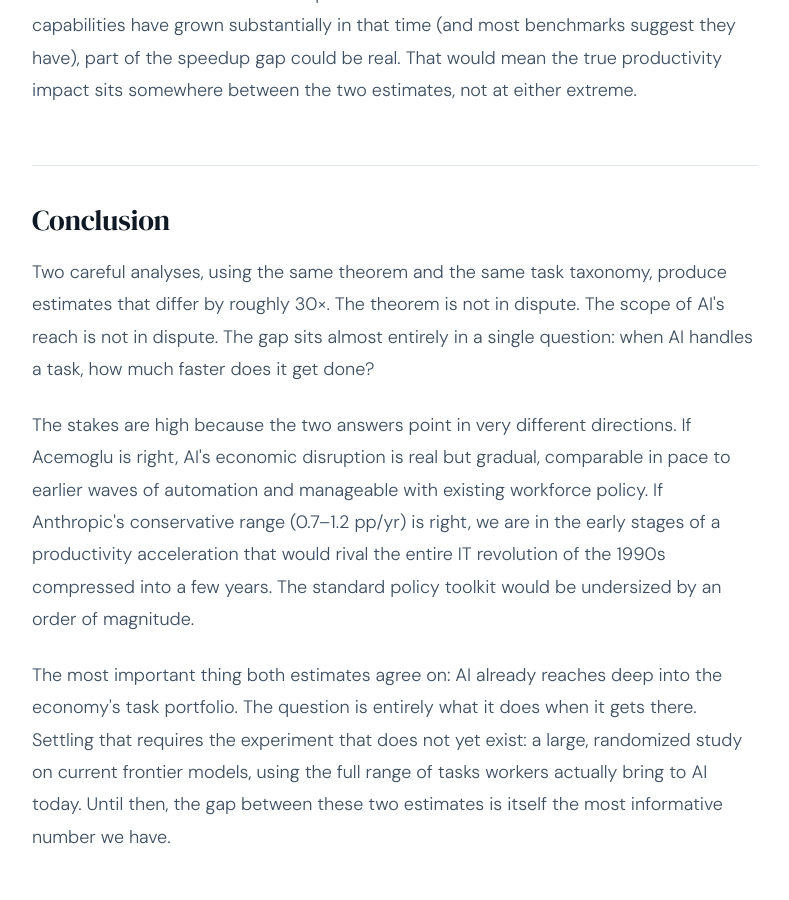
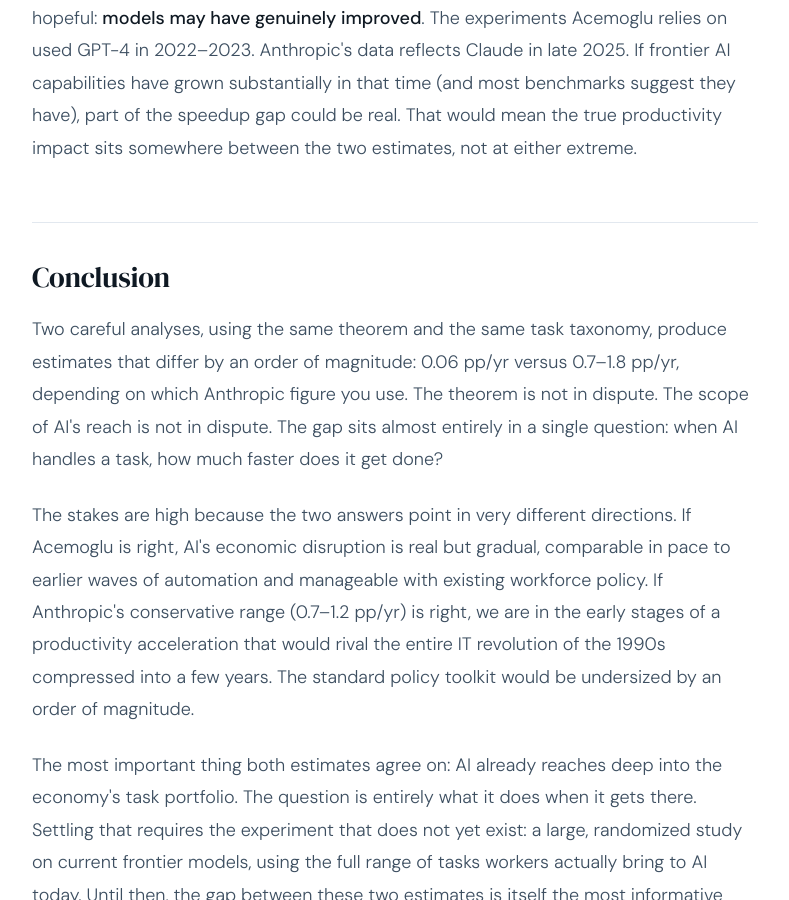
Before and after one commit to adhikars11/shadhikari, a Jekyll site: the page built from _posts/2026-03-01-macroeconomic-impact-of-ai.md, in a window 1280 px wide and 900 px high, scrolled down 5433 px. Shown: the whole window, without its empty margins (245-1034 px from the left). Built offline with Jekyll 4.4.1, drawn with Linux system fonts in a browser that asks for light colours; some of the changed text lies outside the part shown.

Commit message:
Fix overstatement: replace '30x' with 'order of magnitude'
30x only holds comparing Anthropic's unadjusted 1.8 pp/yr to Acemoglu's 0.062 pp/yr.
Using Anthropic's adjusted range (0.7-1.2 pp/yr) the ratio is 11-19x.
'An order of magnitude' is accurate across all comparisons.

Co-Authored-By: Claude Sonnet 4.6 <noreply@anthropic.com>

```diff
--- a/_posts/2026-03-01-macroeconomic-impact-of-ai.md
+++ b/_posts/2026-03-01-macroeconomic-impact-of-ai.md
@@ -121,7 +121,7 @@ permalink: /posts/2026/03/macroeconomic-impact-ai/
 <section class="hero">
   <span class="topic-tag">AI Economics</span>
   <h1>The AI Productivity Gap: Why Exposure and Usage Estimates Diverge</h1>
-  <p class="subtitle">Same theorem, same task taxonomy, estimates 30&times; apart. What Acemoglu (2024) and Anthropic’s Economic Index actually disagree on.</p>
+  <p class="subtitle">Same theorem, same task taxonomy, estimates an order of magnitude apart. What Acemoglu (2024) and Anthropic’s Economic Index actually disagree on.</p>
   <p class="meta">Shisham Adhikari <span>&middot;</span> March 1, 2026</p>
 </section>
 
@@ -133,7 +133,7 @@ permalink: /posts/2026/03/macroeconomic-impact-ai/
       <span class="kicker">Key Takeaways</span>
       <ul>
         <li><strong>Scope: agreed.</strong> Both find AI reaches roughly 18–20% of total wages. Not the source of the gap.</li>
-        <li><strong>Speedup: not agreed.</strong> Lab experiments find 1.2–1.6×. Real-world usage data shows 9–12×. That single difference drives the 30× gap in estimates.</li>
+        <li><strong>Speedup: not agreed.</strong> Lab experiments find 1.2–1.6×. Real-world usage data shows 9–12×. That single difference, compounded through Hulten's formula, produces an order-of-magnitude gap in TFP estimates.</li>
         <li><strong>Policy stakes: high either way.</strong> At 0.06 pp/yr, AI is a gradual automation wave. At 0.7–1.2 pp/yr, it is the largest U.S. productivity surge since the 1990s.</li>
       </ul>
     </div>
@@ -249,7 +249,7 @@ permalink: /posts/2026/03/macroeconomic-impact-ai/
 
     <h2>Conclusion</h2>
 
-    <p>Two careful analyses, using the same theorem and the same task taxonomy, produce estimates that differ by roughly 30×. The theorem is not in dispute. The scope of AI's reach is not in dispute. The gap sits almost entirely in a single question: when AI handles a task, how much faster does it get done?</p>
+    <p>Two careful analyses, using the same theorem and the same task taxonomy, produce estimates that differ by an order of magnitude: 0.06 pp/yr versus 0.7–1.8 pp/yr, depending on which Anthropic figure you use. The theorem is not in dispute. The scope of AI's reach is not in dispute. The gap sits almost entirely in a single question: when AI handles a task, how much faster does it get done?</p>
 
     <p>The stakes are high because the two answers point in very different directions. If Acemoglu is right, AI's economic disruption is real but gradual, comparable in pace to earlier waves of automation and manageable with existing workforce policy. If Anthropic's conservative range (0.7–1.2 pp/yr) is right, we are in the early stages of a productivity acceleration that would rival the entire IT revolution of the 1990s compressed into a few years. The standard policy toolkit would be undersized by an order of magnitude.</p>
 
```
